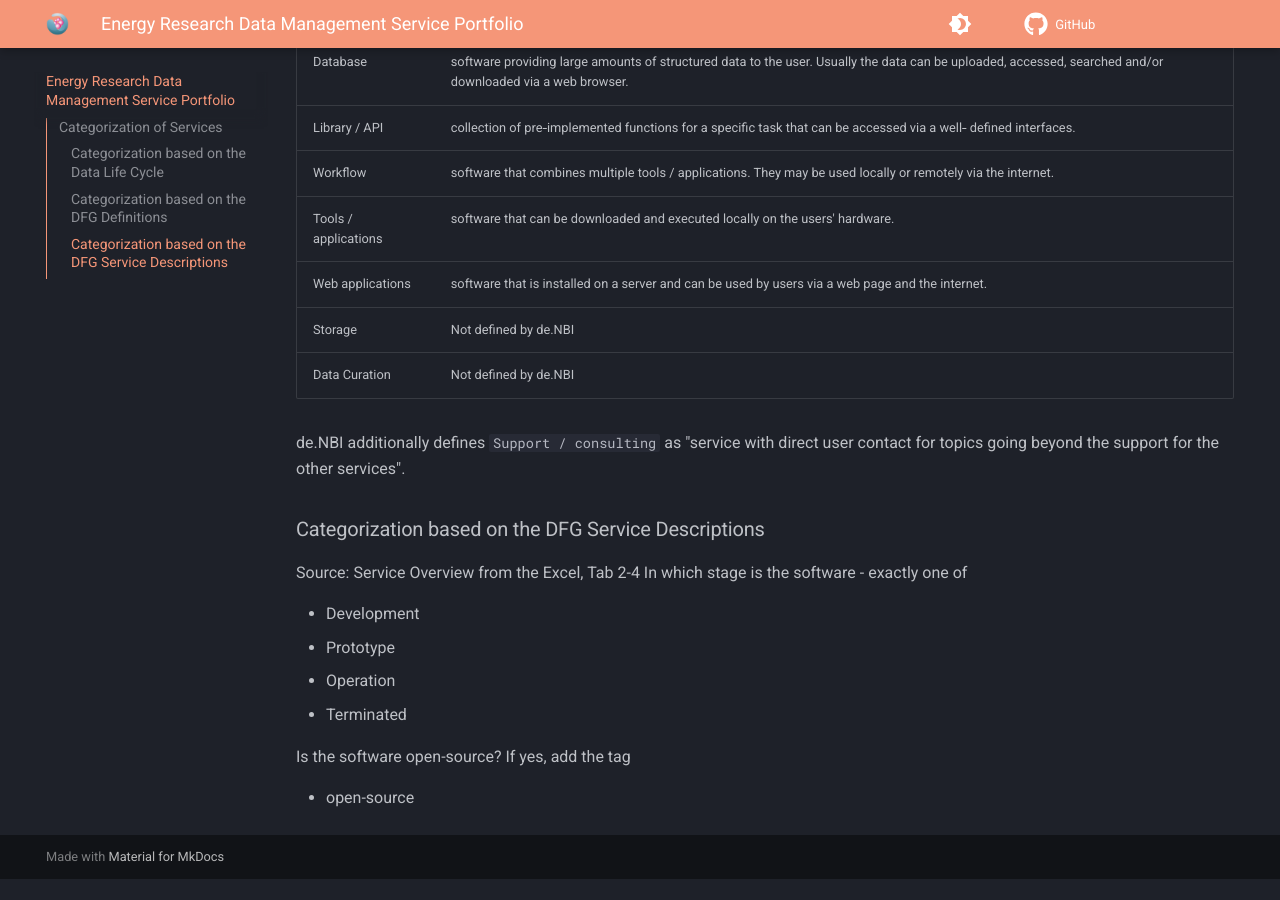
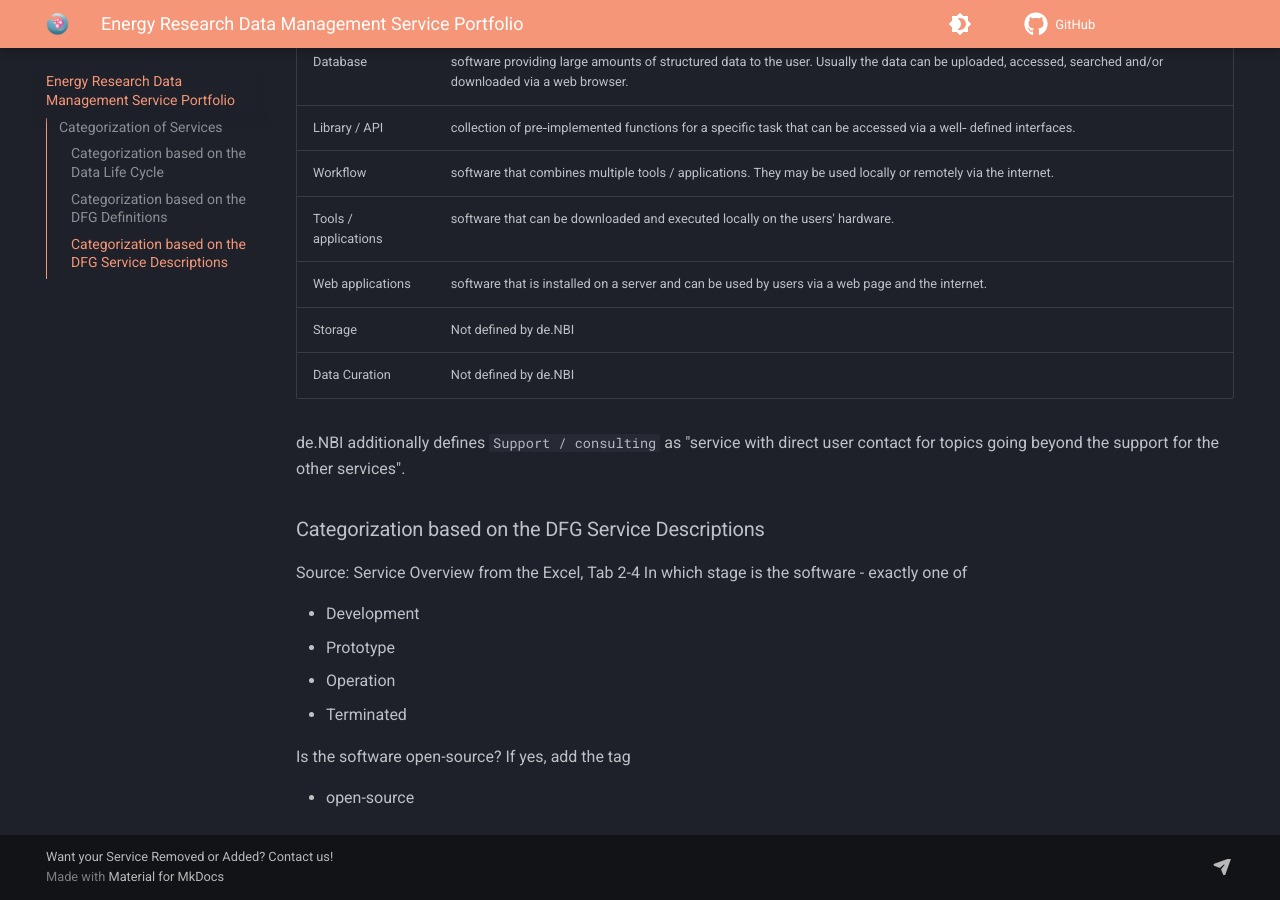
Before and after one commit to NFDI4Energy/service-portfolio, an MkDocs documentation site: the page built from docs/index.md, in a window 1280 px wide and 900 px high, scrolled down 1303 px. Built offline with MkDocs 1.6.1 and Material for MkDocs 9.7.7, drawn with Linux system fonts in a browser that asks for light colours; comment, search, counter and statistics services are not loaded; before the commit the page ends 2182 px from its top, so only the background shows below that.

Commit message:
Add contact note

```diff
--- a/mkdocs.yml
+++ b/mkdocs.yml
@@ -36,7 +36,11 @@ markdown_extensions:
       permalink: true
       toc_depth: 3
 
-
+extra:
+  social:
+    - icon: fontawesome/solid/paper-plane
+      link: mailto:placeholder@mail.de
+copyright: Want your Service Removed or Added? Contact us!
 
 extra_css:
   - stylesheets/extra.css
```
